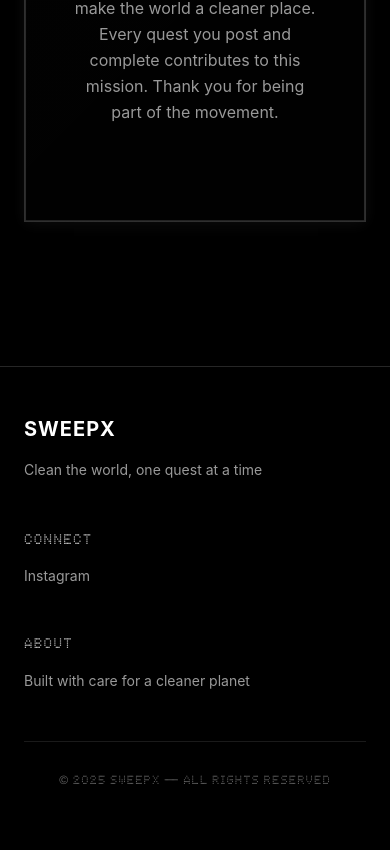
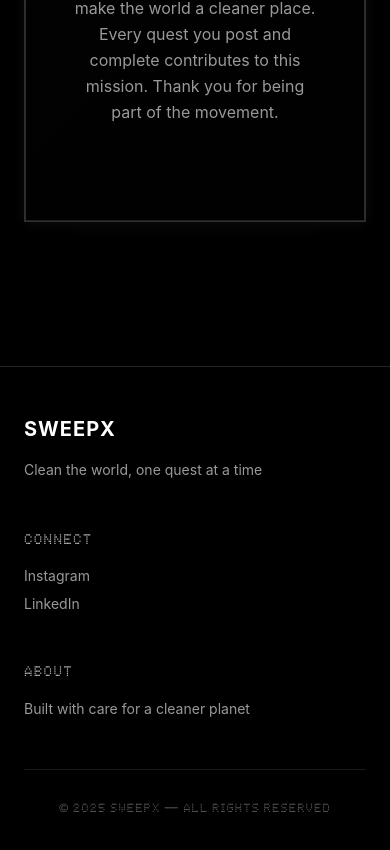
Before and after one commit to entr0py-y/Endeavor, a Next.js app: page /support in a window 390 px wide. Shown: the part 1021-1871 px from the top of the page. Built offline with nearby package versions, Linux system fonts and the light colour scheme.

Commit message:
Swap mobile menu position, update footer to black background, add LinkedIn link and update Instagram to endeavv0r

```diff
--- a/components/Footer.tsx
+++ b/components/Footer.tsx
@@ -2,7 +2,7 @@ import React from 'react';
 
 export default function Footer() {
   return (
-    <footer className="w-full border-t border-white/15 mt-24 py-12 bg-nothing-black">
+    <footer className="w-full border-t border-white/15 mt-24 py-12 bg-black">
       <div className="max-w-7xl mx-auto px-6">
         <div className="grid grid-cols-1 md:grid-cols-3 gap-12">
           {/* Brand */}
@@ -18,12 +18,20 @@ export default function Footer() {
             <h4 className="text-sm font-bold dot-matrix tracking-wider text-white/80">CONNECT</h4>
             <div className="space-y-2">
               <a
-                href="https://instagram.com/yeagr.art"
+                href="https://instagram.com/endeavv0r"
                 target="_blank"
                 rel="noopener noreferrer"
                 className="block text-white/60 hover:text-nothing-red text-sm transition-colors duration-300"
               >
                 Instagram
+              </a>
+              <a
+                href="https://www.linkedin.com/in/pushkar-jha-4a1258381?utm_source=share&utm_campaign=share_via&utm_content=profile&utm_medium=android_app"
+                target="_blank"
+                rel="noopener noreferrer"
+                className="block text-white/60 hover:text-nothing-red text-sm transition-colors duration-300"
+              >
+                LinkedIn
               </a>
             </div>
           </div>
--- a/pages/dashboard.tsx
+++ b/pages/dashboard.tsx
@@ -172,18 +172,18 @@ export default function Dashboard() {
             {/* Mobile Navigation */}
             <div className="md:hidden flex items-center gap-3">
               <button
-                onClick={handleLogout}
-                className="nothing-button text-xs px-3 py-2 dot-matrix"
-              >
-                LOG OUT
-              </button>
-              <button
                 onClick={() => setShowMobileMenu(!showMobileMenu)}
                 className="text-white p-2 hover:bg-white/10 rounded transition-colors"
               >
                 <svg className="w-6 h-6" fill="none" stroke="currentColor" viewBox="0 0 24 24">
                   <path strokeLinecap="round" strokeLinejoin="round" strokeWidth={2} d="M12 5v.01M12 12v.01M12 19v.01M12 6a1 1 0 110-2 1 1 0 010 2zm0 7a1 1 0 110-2 1 1 0 010 2zm0 7a1 1 0 110-2 1 1 0 010 2z" />
                 </svg>
+              </button>
+              <button
+                onClick={handleLogout}
+                className="nothing-button text-xs px-3 py-2 dot-matrix"
+              >
+                LOG OUT
               </button>
             </div>
           </div>
```
